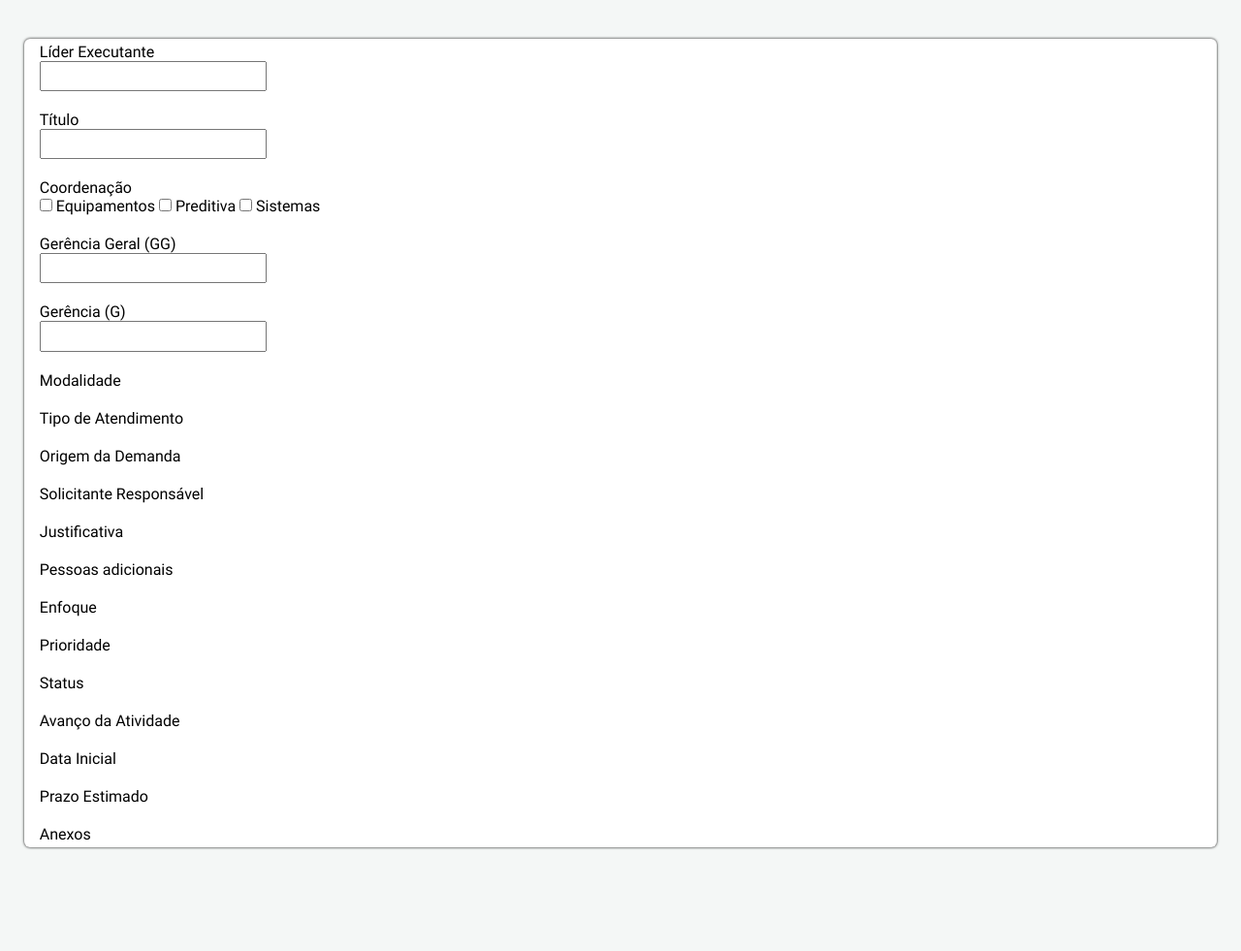
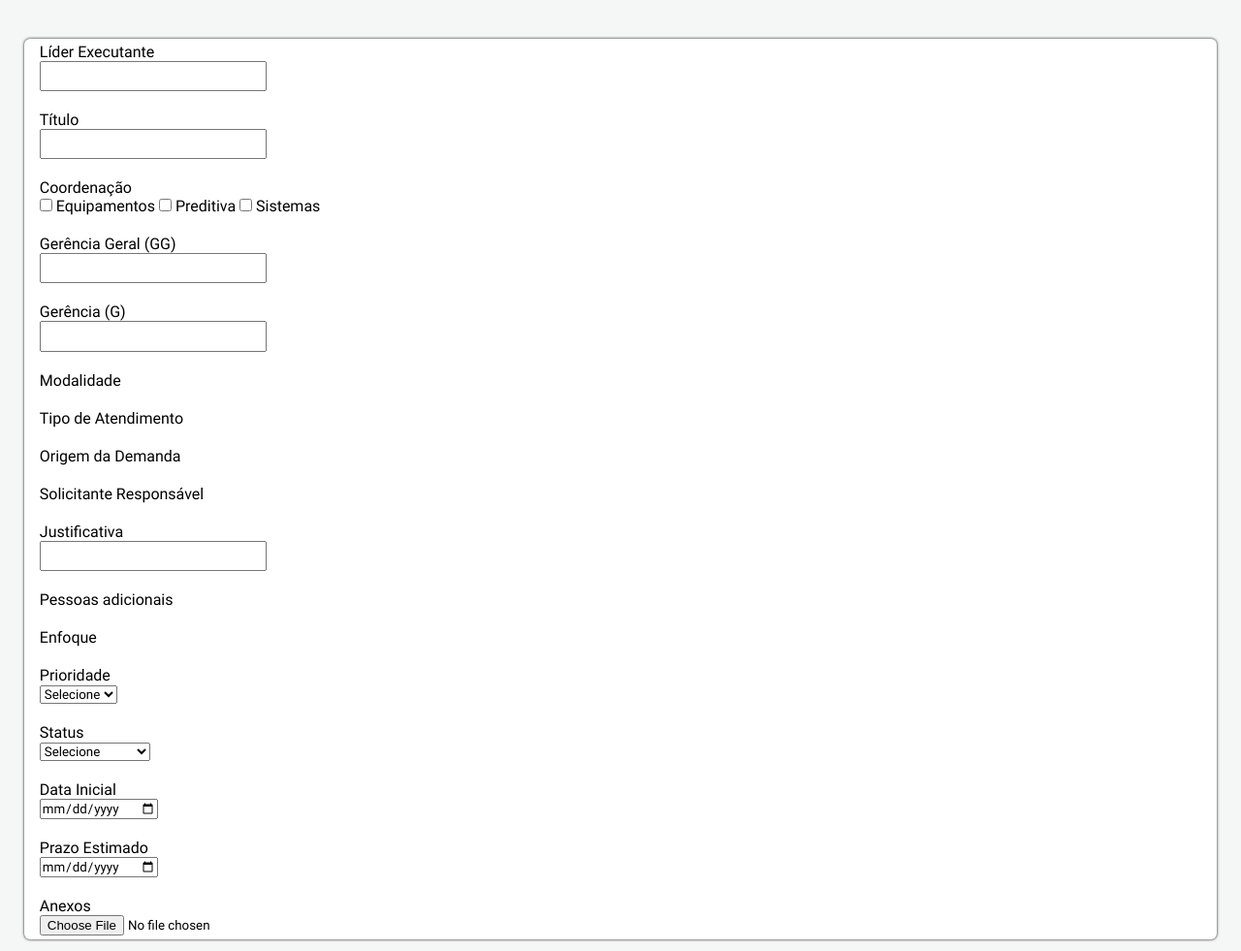
Before and after one commit to Luan-ghdv/Sistema-de-Cadastro-de-Projetos-TCC-, a plain HTML site: page form.html in a window 1280 px wide. Shown: the part 76-1057 px from the top of the page at 97% size. Before the commit the page ends 962 px from the top, so only its background shows below. Drawn offline with Linux system fonts and the light colour scheme.

Commit message:
inputs adicionados

```diff
--- a/form.html
+++ b/form.html
@@ -59,7 +59,8 @@
         </div>
 
         <div>
-            <label for="">Justificativa</label>
+            <label for="">Justificativa</label><br>
+            <input type="text" class="caixa">
         </div>
 
         <div>
@@ -71,27 +72,41 @@
         </div>
 
         <div>
-            <label for="">Prioridade</label>
+            <label for="">Prioridade</label><br>
+            <select id="prioridade" name="prioridade" autocomplete="off" required>
+                <option value="" disabled selected hidden>Selecione</option>
+                <option value="P0">P0</option>
+                <option value="P1">P1</option>
+                <option value="P2">P2</option>
+                <option value="P3">P3</option>
+                <option value="P4">P4</option>
+            </select>
         </div>
 
         <div>
-            <label for="">Status</label>
+            <label for="">Status</label><br>
+            <select name="" id="">
+                <option value="" disabled selected hidden>Selecione</option>
+                <option value="em-andamento">Em Andamento</option>
+                <option value="concluido">Concluído</option>
+                <option value="cancelado">Cancelado</option>
+                <option value="paralizado">Paralizado</option>
+            </select>
         </div>
 
         <div>
-            <label for="">Avanço da Atividade</label>
+            <label for="">Data Inicial</label><br>
+            <input type="date" id="data-inicial" name="data-inicial" autocomplete="off" required>
         </div>
 
         <div>
-            <label for="">Data Inicial</label>
+            <label for="">Prazo Estimado</label><br>
+            <input type="date" id="data-inicial" name="data-inicial" autocomplete="off" required>
         </div>
 
         <div>
-            <label for="">Prazo Estimado</label>
-        </div>
-
-        <div>
-            <label for="">Anexos</label>
+            <label for="">Anexos</label><br>
+            <input type="file">
         </div>
     </form>
 </body>
```
